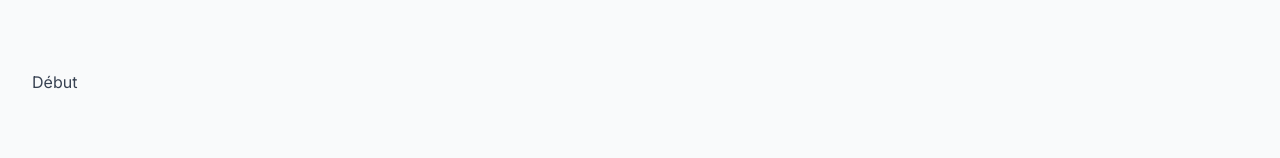
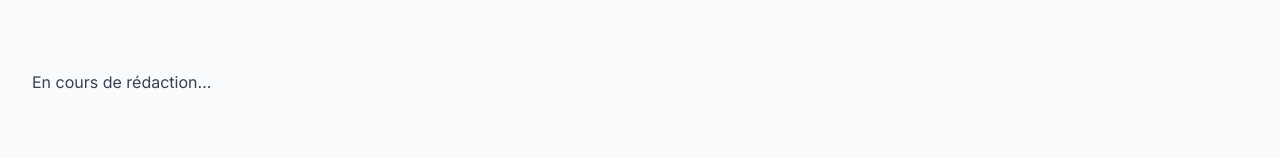
Before and after one commit to mlft9/vitrine-v2, a Next.js app: page /conditions-utilisation in a window 1280 px wide. Shown: the part 168-326 px from the top of the page. Built offline with nearby package versions, Linux system fonts and the light colour scheme.

Commit message:
edit cgu

```diff
--- a/src/app/conditions-utilisation/page.tsx
+++ b/src/app/conditions-utilisation/page.tsx
@@ -28,7 +28,7 @@ export default function LegalNotice() {
             className="prose dark:prose-invert"
           >
             <p>
-              Début
+              En cours de rédaction...
             </p>
           </motion.div>
         </div>
```
